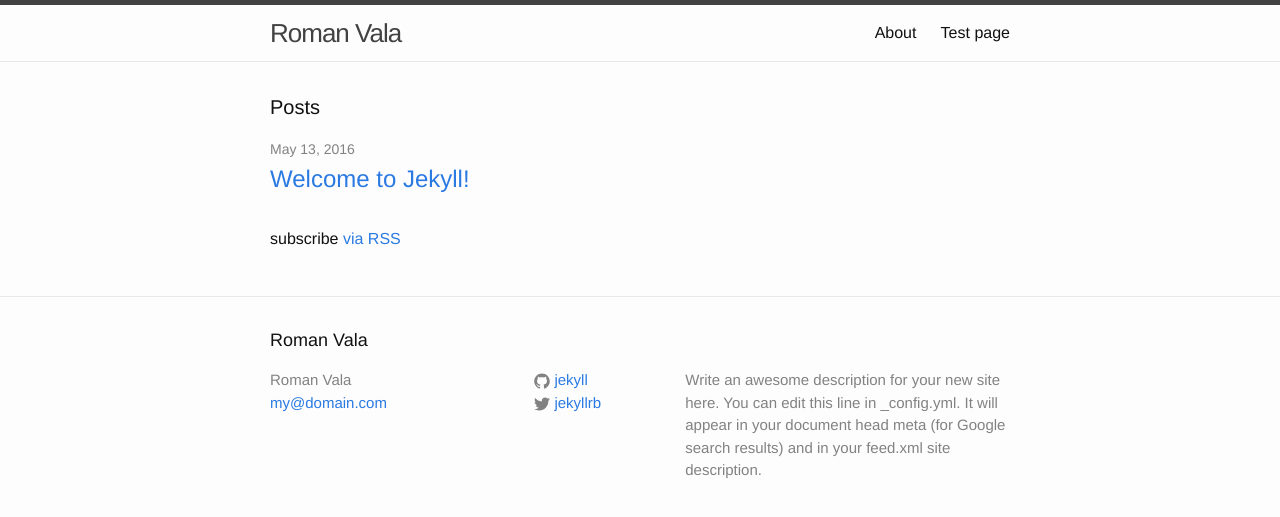
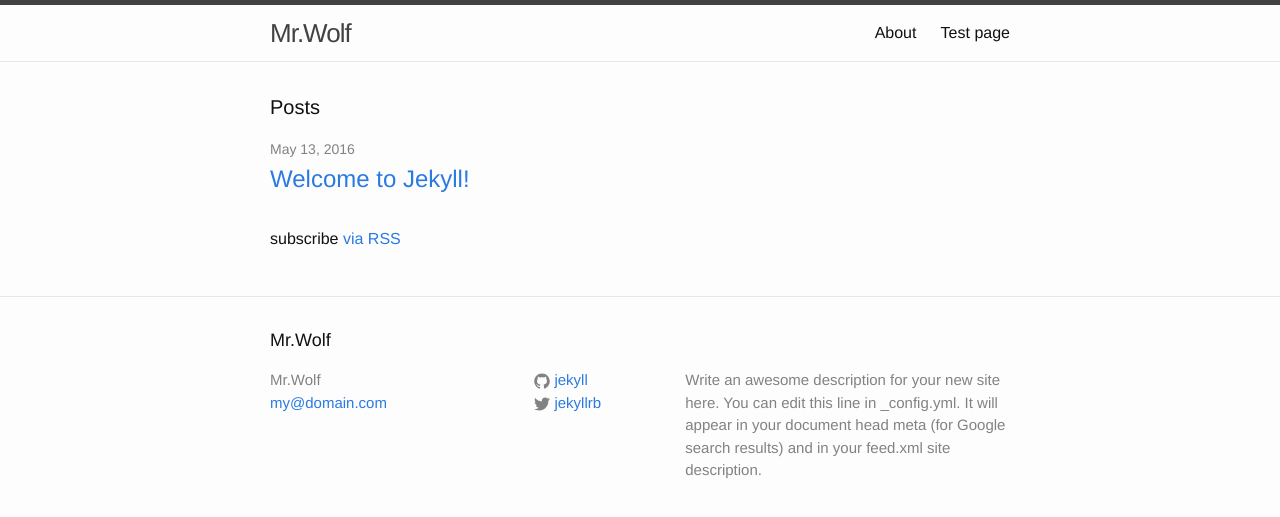
Before and after one commit to Roman-Vala/Roman-Vala.github.io, a Jekyll site: the page built from index.html, in a window 1280 px wide. Shown: the top 517 px of the page. Built offline with Jekyll 4.4.1, drawn with Linux system fonts in a browser that asks for light colours.

Commit message:
Updated _config.yml

```diff
--- a/_config.yml
+++ b/_config.yml
@@ -6,7 +6,7 @@
 # 'jekyll serve'. If you change this file, please restart the server process.
 
 # Site settings
-title: Roman Vala
+title: Mr.Wolf
 email: my@domain.com
 description: > # this means to ignore newlines until "baseurl:"
   Write an awesome description for your new site here. You can edit this
```
